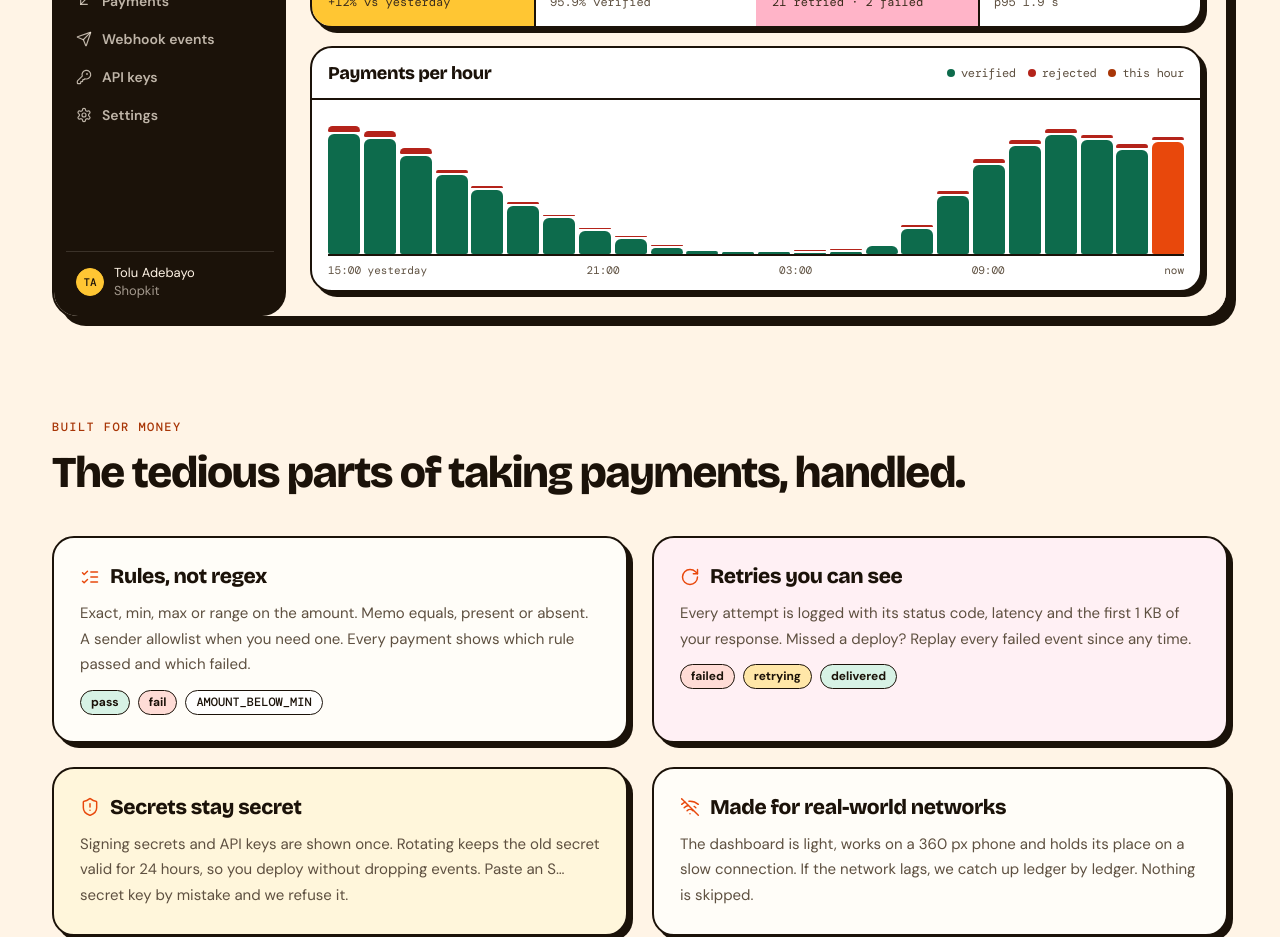
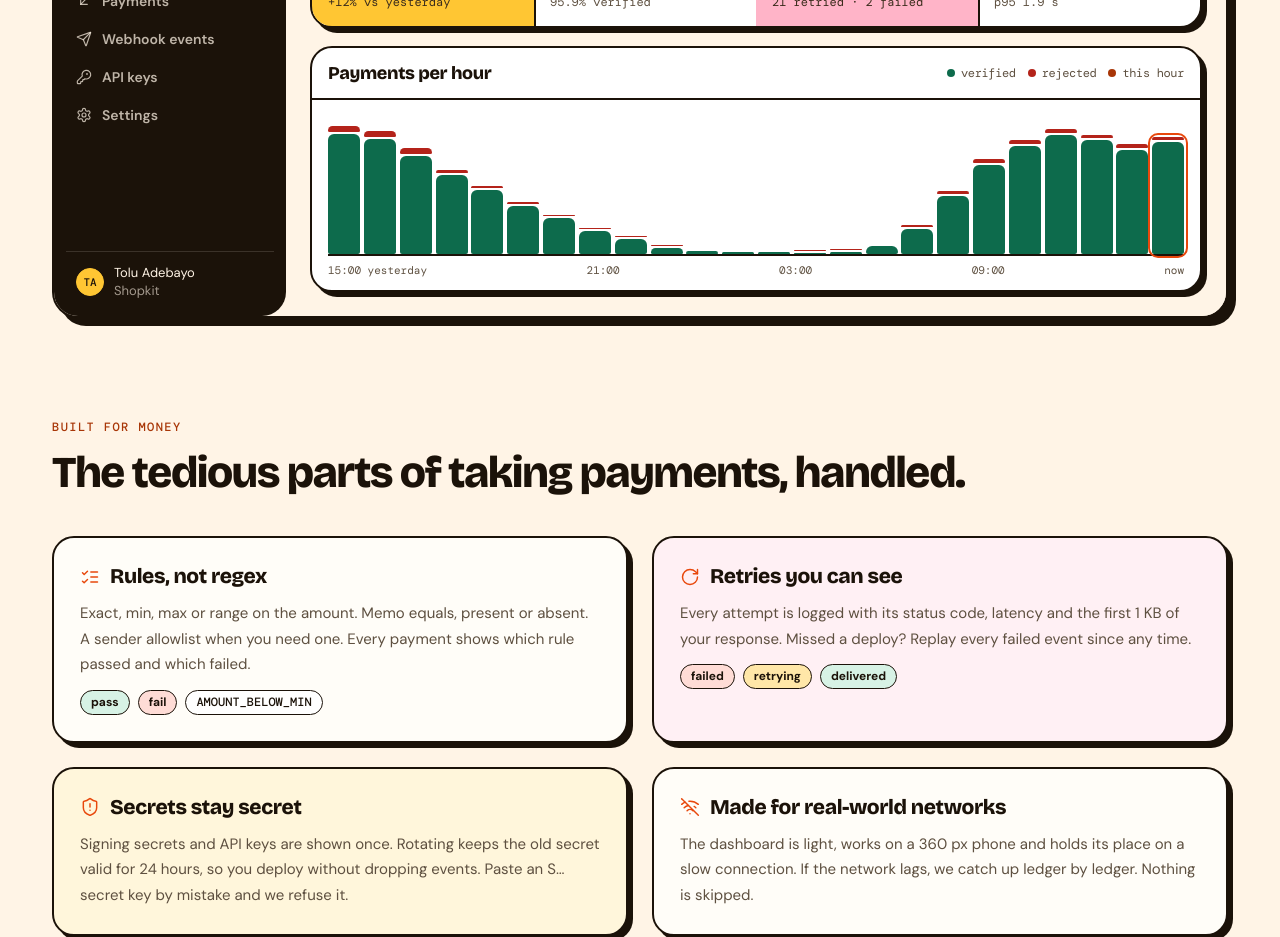
Before and after one commit to Timi16/Webhook, a Next.js app in the folder apps/web/: page / in a window 1280 px wide. Shown: the part 2200-3137 px from the top of the page. Built offline with nearby package versions, Linux system fonts and the light colour scheme; no server answers.

Commit message:
fix(web): keep verified/rejected colours on the current-hour bar, hide the dev badge over the sidebar

```diff
--- a/apps/web/app/(app)/overview/page.tsx
+++ b/apps/web/app/(app)/overview/page.tsx
@@ -94,7 +94,7 @@ function Chart({ hourly }: { hourly: Overview["hourly"] }) {
             rejected
           </span>
           <span>
-            <i style={{ background: "var(--signal)" }} />
+            <i className="now" />
             this hour
           </span>
         </span>
--- a/apps/web/app/(app)/settings/page.tsx
+++ b/apps/web/app/(app)/settings/page.tsx
@@ -155,7 +155,7 @@ export default function SettingsPage() {
         >
           <div className="panel-body">
             <div className="form-grid">
-              <Field id="email" label="Email address" hint="We'll send a confirmation link to the new address. The change applies once you click it." error={emailConflict ?? issueText(changeEmail.error?.issueFor("email"))}>
+              <Field id="email" label="Email address" hint="Type a new address to change it. We'll send a confirmation link there; the change applies once you click it." error={emailConflict ?? issueText(changeEmail.error?.issueFor("email"))}>
                 <input
                   id="email"
                   className="wh-input"
--- a/apps/web/app/styles/web.css
+++ b/apps/web/app/styles/web.css
@@ -16,3 +16,18 @@ body {
   text-overflow: ellipsis;
   white-space: nowrap;
 }
+
+/* The current hour keeps its verified/rejected colours (the design painted it all orange, which
+   read as "rejected"); a ring marks it instead. */
+.app .bar.is-now .ok {
+  background: var(--green);
+}
+.app .bar.is-now {
+  outline: 2px solid var(--orange);
+  outline-offset: 2px;
+  border-radius: 6px;
+}
+.app .legend i.now {
+  background: transparent;
+  box-shadow: inset 0 0 0 2px var(--orange);
+}
--- a/apps/web/next.config.mjs
+++ b/apps/web/next.config.mjs
@@ -3,6 +3,8 @@ const config = {
   // A static site: every screen fetches its data from the API in the browser.
   output: "export",
   reactStrictMode: true,
+  // The floating dev badge sits on top of the sidebar's account block.
+  devIndicators: false,
 };
 
 export default config;
```
